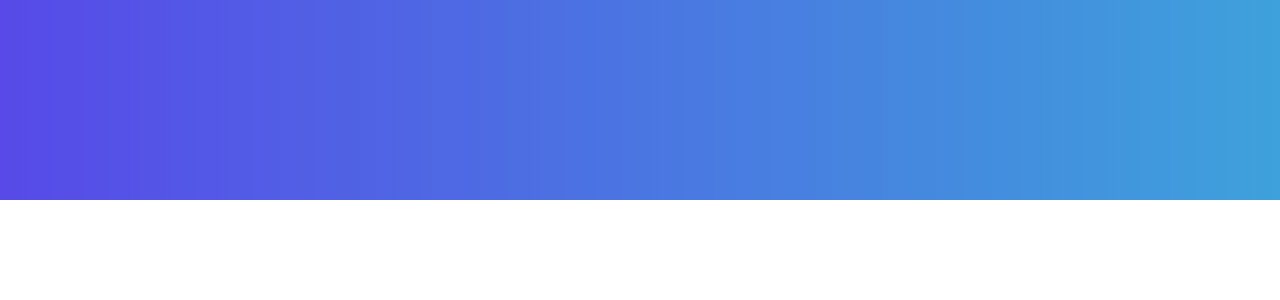
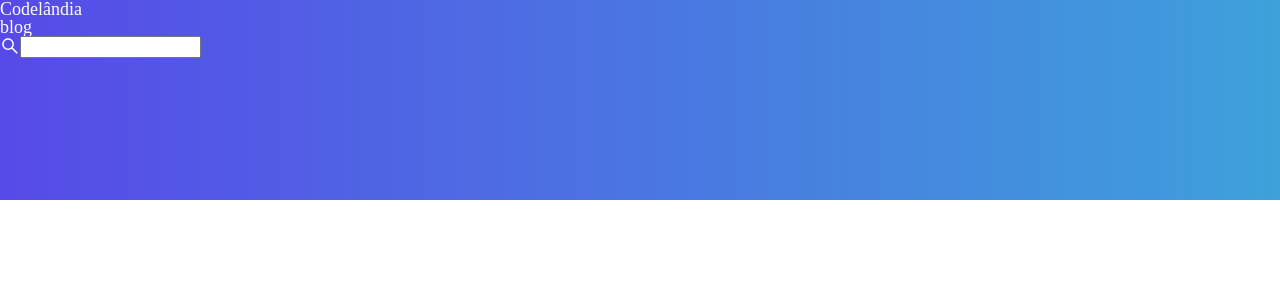
Before and after one commit to RenanTRS/codelandia-blog, a React (Create React App) app: page / in a window 1280 px wide. Shown: the top 300 px of the page. Built offline with nearby package versions, Linux system fonts and the light colour scheme.

Commit message:
Create home component

```diff
--- a/src/page/Home.tsx
+++ b/src/page/Home.tsx
@@ -1,9 +1,16 @@
 import React from 'react';
 
 import { Header } from '../components/Header';
+import { Title } from '../components/Header/Title';
+import { SubTitle } from '../components/Header/SubTitle';
+import { FieldSearch } from '../components/Header/FieldSearch';
 
 export function Home(){
     return (
-        <Header />
+        <Header>
+            <Title>Codelândia</Title>
+            <SubTitle>blog</SubTitle>
+            <FieldSearch />
+        </Header>
     );
 }
```
